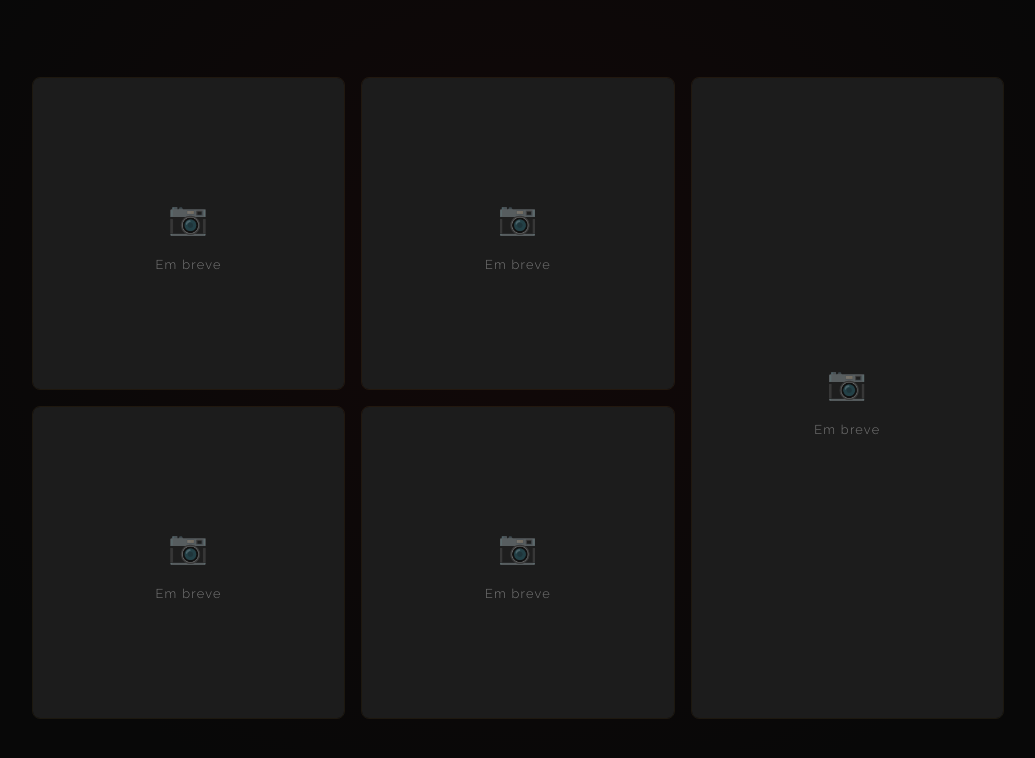
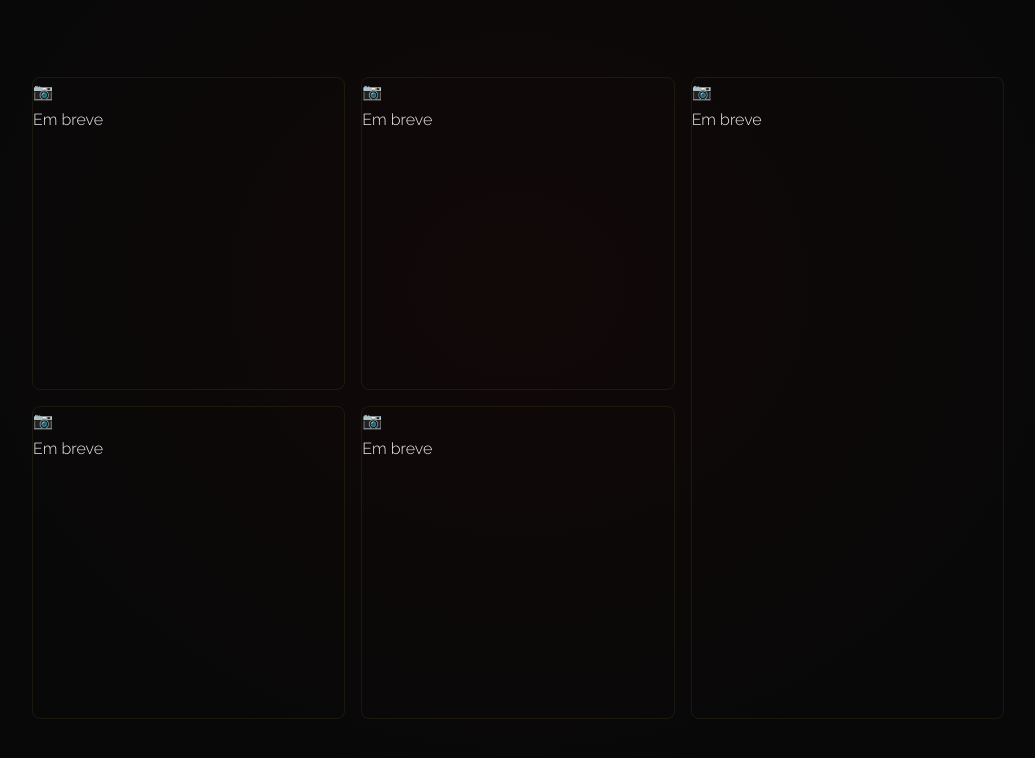
Before and after one commit to Rodrigo-de-carvalho/Mariana, a plain HTML site: page index.html in a window 1280 px wide. Shown: the part 6073-6831 px from the top of the page, without its empty margins (122-1157 px from the left). Drawn offline with nearby package versions, Linux system fonts and the light colour scheme; animation ran at ten frames a second; a web font is replaced by a local one.

Commit message:
Refactor CSS variables and layout styles

```diff
--- a/style.css
+++ b/style.css
@@ -170,8 +170,8 @@ section { padding: 120px 0; position: relative; z-index: 1; }
 .gallery-item { border-radius: 8px; overflow: hidden; aspect-ratio: 1; border: 1px solid rgba(201,168,76,.1); transition: border-color .3s, transform .3s var(--ease); }
 .gallery-item:hover { border-color: var(--gold-d); transform: scale(1.02); }
 .gallery-item.large { grid-row: span 2; aspect-ratio: auto; }
-.gallery-placeholder { width: 100%; height: 100%; min-height: 180px; background: var(--card2); display: flex; flex-direction: column; align-items: center; justify-content: center; gap: .5rem; color: var(--gray); font-size: .8rem; letter-spacing: .1em; }
-.gallery-placeholder span { font-size: 2rem; opacity: .4; }
+.gallery-item img { width: 100%; height: 100%; object-fit: cover; object-position: center; display: block; transition: transform .5s var(--ease); }
+.gallery-item:hover img { transform: scale(1.05); }
 
 /* MENSAGEM */
 #mensagem { background: var(--dark); }
```
